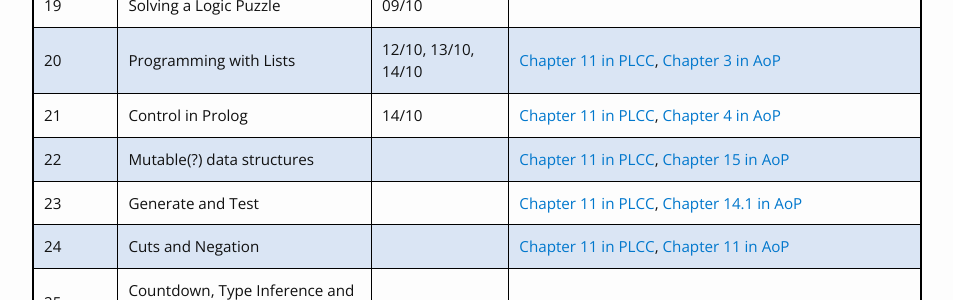
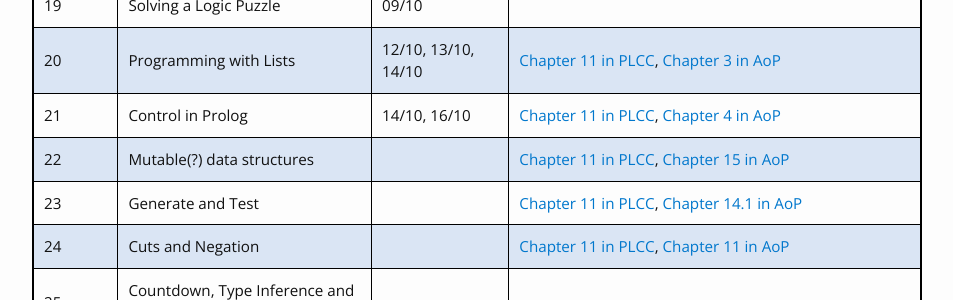
Before and after one commit to kayceesrk/cs3100_m20, a Jekyll site: the page built from schedule.md, in a window 1280 px wide. Shown: the part 1325-1625 px from the top of the page, without its empty margins (163-1116 px from the left). Built offline with Jekyll 4.4.1, drawn with Linux system fonts in a browser that asks for light colours; nearby versions of some CDN libraries.

Commit message:
Update schedule

```diff
--- a/schedule.md
+++ b/schedule.md
@@ -26,7 +26,7 @@ permalink: /schedule/
 | 18| Logical Foundations | 06/10, 07/10, 09/10 | [Chapter 1, 2, 3.1 in Logic, Programming and Prolog 2ed](https://www.ida.liu.se/~ulfni53/lpp/) |
 | 19| Solving a Logic Puzzle | 09/10 | |
 | 20| Programming with Lists | 12/10, 13/10, 14/10 | [Chapter 11 in PLCC](https://www.amazon.in/Programming-Languages-Concepts-Constructs-2e/dp/8177584227), [Chapter 3 in AoP](https://mitpress.mit.edu/books/art-prolog-second-edition) |
-| 21| Control in Prolog | 14/10 | [Chapter 11 in PLCC](https://www.amazon.in/Programming-Languages-Concepts-Constructs-2e/dp/8177584227), [Chapter 4 in AoP](https://mitpress.mit.edu/books/art-prolog-second-edition) |
+| 21| Control in Prolog | 14/10, 16/10| [Chapter 11 in PLCC](https://www.amazon.in/Programming-Languages-Concepts-Constructs-2e/dp/8177584227), [Chapter 4 in AoP](https://mitpress.mit.edu/books/art-prolog-second-edition) |
 | 22| Mutable(?) data structures | | [Chapter 11 in PLCC](https://www.amazon.in/Programming-Languages-Concepts-Constructs-2e/dp/8177584227), [Chapter 15 in AoP](https://mitpress.mit.edu/books/art-prolog-second-edition) |
 | 23| Generate and Test | | [Chapter 11 in PLCC](https://www.amazon.in/Programming-Languages-Concepts-Constructs-2e/dp/8177584227), [Chapter 14.1 in AoP](https://mitpress.mit.edu/books/art-prolog-second-edition) |
 | 24| Cuts and Negation | | [Chapter 11 in PLCC](https://www.amazon.in/Programming-Languages-Concepts-Constructs-2e/dp/8177584227), [Chapter 11 in AoP](https://mitpress.mit.edu/books/art-prolog-second-edition) |
```
